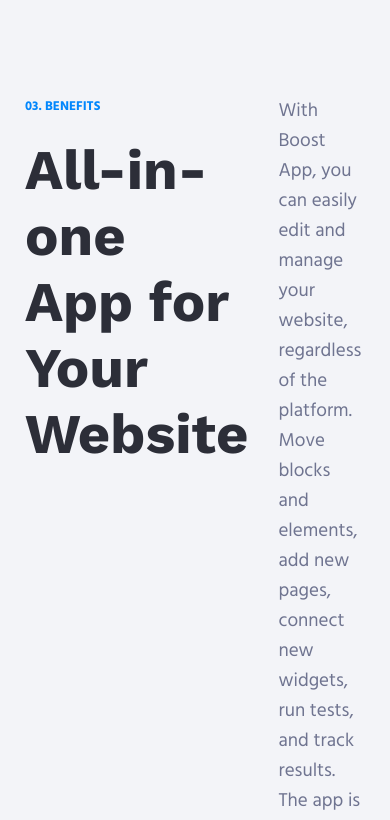
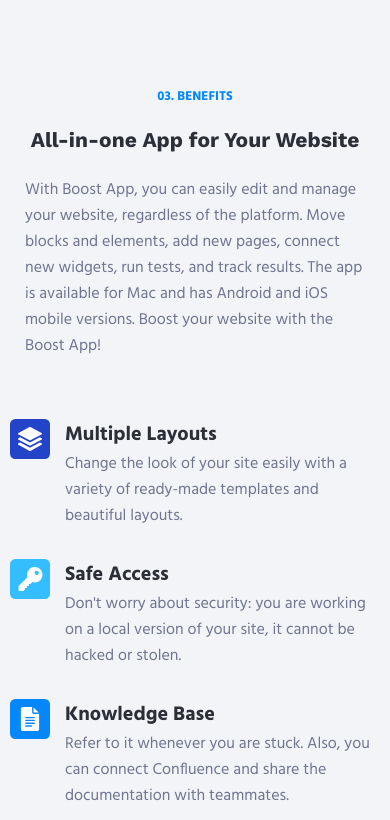
Before and after one commit to Apenflex/softserve_project, a plain HTML site: page index.html in a window 390 px wide. Shown: the part 2700-3520 px from the top of the page. Drawn offline with nearby package versions, Linux system fonts and the light colour scheme.

Commit message:
adaptive for section benefits

```diff
--- a/css/benefits.css
+++ b/css/benefits.css
@@ -3,8 +3,23 @@
     min-height: 530px;
     padding: 70px 0 150px;
 }
+@media (max-width: 991px) {
+    .benefits {
+        padding: 60px 0 100px;
+    }
+}
+@media (max-width: 767px) {
+    .benefits {
+        padding: 60px 0 80px;
+    }
+}
 .benefits__main {
     display: flex;
+}
+@media (max-width: 768px) {
+    .benefits__main {
+        flex-direction: column;
+    }
 }
 .header {
     flex: 1;
@@ -16,12 +31,32 @@
     font-family: var(--textfont);
     font-weight: 700;
 }
+@media (max-width: 768px) {
+    .benefits__header {
+        text-align: center;
+    }
+}
 .benefits__title {
     margin-top: 20px;
     color: var(--title-color);
     font-size: 56px;
     font-weight: 700;
     font-family: var(--mainfont);
+}
+@media (max-width: 992px) {
+    .benefits__title {
+        font-size: 40px;
+    }
+}
+@media (max-width: 768px) {
+    .benefits__title {
+        text-align: center;
+    }
+}
+@media (max-width: 576px) {
+    .benefits__title {
+        font-size: 21px;
+    }
 }
 .benefits__text {
     flex: 1;
@@ -31,9 +66,24 @@
     color: var(--text-color);
     font-weight: 400;
 }
+@media (max-width: 768px) {
+    .benefits__text {
+        margin-top: 25px;
+    }
+}
+@media (max-width: 576px) {
+    .benefits__text {
+        font-size: 16px;
+    }
+}
 .benefits__preference {
     display: flex;
     margin-top: 60px;
+}
+@media (max-width: 992px) {
+    .benefits__preference {
+        flex-direction: column;
+    }
 }
 .preference__items {
     display: flex;
@@ -41,18 +91,39 @@
     flex-basis: 70%;
     padding: 0 15px;
 }
+@media (max-width: 576px) {
+    .preference__items {
+        padding: 0;
+    }
+}
 .preference__item {
     display: flex;
     flex-basis: 50%;
     margin-bottom: 30px;
 }
+@media (max-width: 576px) {
+    .preference__item {
+        flex-basis: 100%;
+    }
+}
 .preference__item:nth-child(2n) {
     padding-left: 30px;
+}
+@media (max-width: 576px) {
+    .preference__item:nth-child(2n) {
+        padding-left: 0;
+    }
 }
 .preference__item img {
     display: block;
     width: 50px;
     height: 50px;
+}
+@media (max-width: 576px) {
+    .preference__item img {
+        width: 40px;
+        height: 40px;
+    }
 }
 .preference__item-descr {
     display: flex;
@@ -65,11 +136,21 @@
     color: var(--title-color);
     font-weight: 700;
 }
+@media (max-width: 768px) {
+    .preference__item-title {
+        font-size: 20px;
+    }
+}
 .preference__item-text {
     font-size: 17px;
     font-family: var(--textfont);
     color: var(--text-color);
     font-weight: 400;
+}
+@media (max-width: 768px) {
+    .preference__item-text {
+        font-size: 16px;
+    }
 }
 .preference__image {
     flex-basis: 30%;
```
